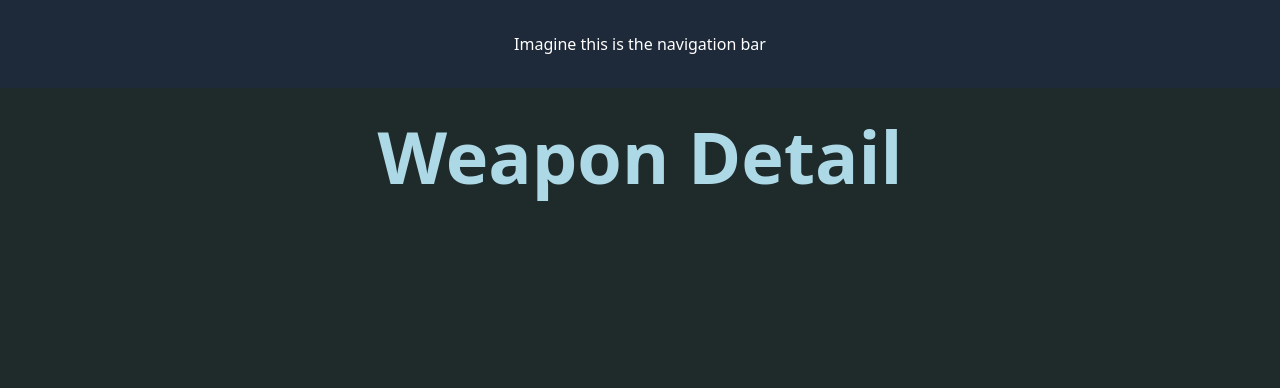
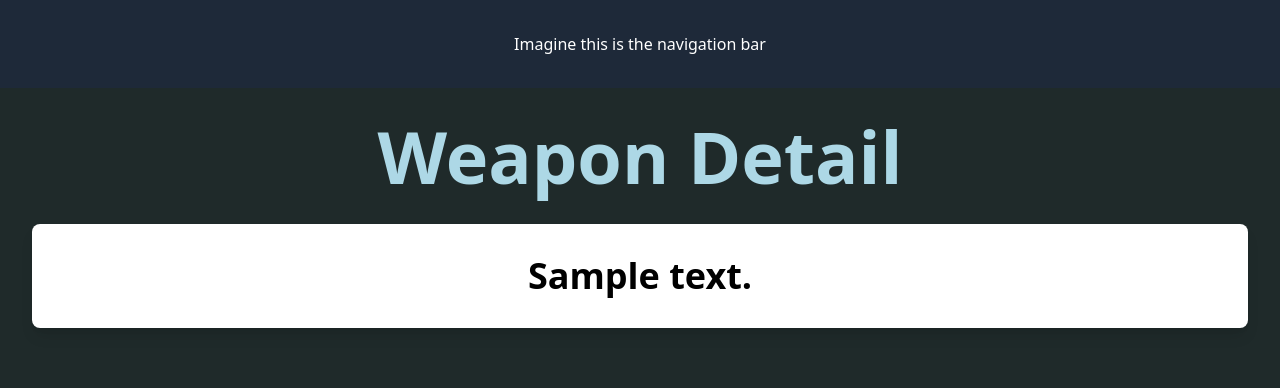
Before and after one commit to thepratikguptaa/django, a Django app: template ProjectOne/batman/templates/batman/weapon_details.html in a window 1280 px wide. Shown: the top 388 px of the page. Run offline with Django 3.2, Linux system fonts and the light colour scheme; the template is opened without the code that fills it: most values are stand-ins (such as "Sample title", 1, 10 or a date in 2020); some libraries are stand-ins or nearby versions.

Commit message:
Enhance weapon details page with improved styling and layout

```diff
--- a/ProjectOne/batman/templates/batman/weapon_details.html
+++ b/ProjectOne/batman/templates/batman/weapon_details.html
@@ -6,7 +6,9 @@ Weapon Details
 
 {% block content %}
 <h1 class="text-7xl m-8 font-bold">Weapon Detail</h1>
-
+<div class="bg-white rounded-lg shadow-lg p-8 m-8 text-black">
+    <h2 class="text-4xl font-bold">{{ weapon.description }}</h2>
+</div>
 
 
 {% endblock %}
--- a/ProjectOne/theme/static/css/dist/styles.css
+++ b/ProjectOne/theme/static/css/dist/styles.css
@@ -19,6 +19,8 @@
     --spacing: 0.25rem;
     --text-2xl: 1.5rem;
     --text-2xl--line-height: calc(2 / 1.5);
+    --text-4xl: 2.25rem;
+    --text-4xl--line-height: calc(2.5 / 2.25);
     --text-5xl: 3rem;
     --text-5xl--line-height: 1;
     --text-7xl: 4.5rem;
@@ -322,6 +324,9 @@
   .bg-gray-800 {
     background-color: var(--color-gray-800);
   }
+  .bg-white {
+    background-color: var(--color-white);
+  }
   .p-4 {
     padding: calc(var(--spacing) * 4);
   }
@@ -343,6 +348,10 @@
   .text-2xl {
     font-size: var(--text-2xl);
     line-height: var(--tw-leading, var(--text-2xl--line-height));
+  }
+  .text-4xl {
+    font-size: var(--text-4xl);
+    line-height: var(--tw-leading, var(--text-4xl--line-height));
   }
   .text-5xl {
     font-size: var(--text-5xl);
```
